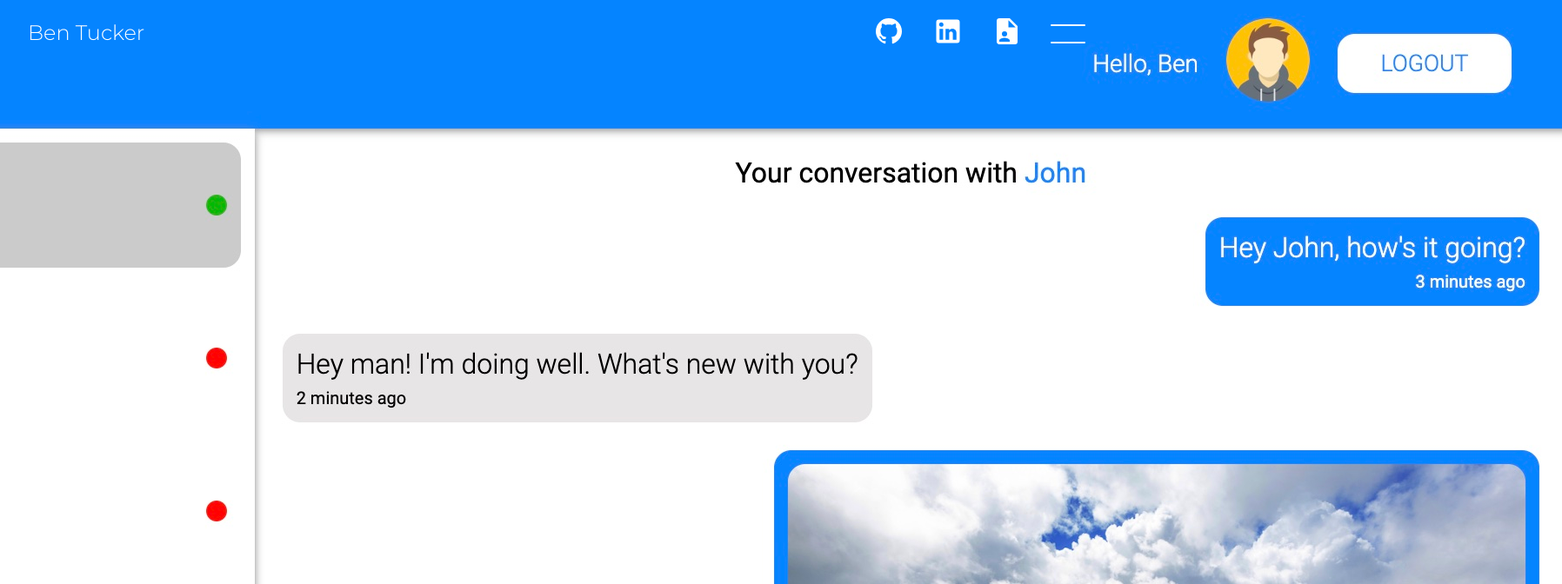
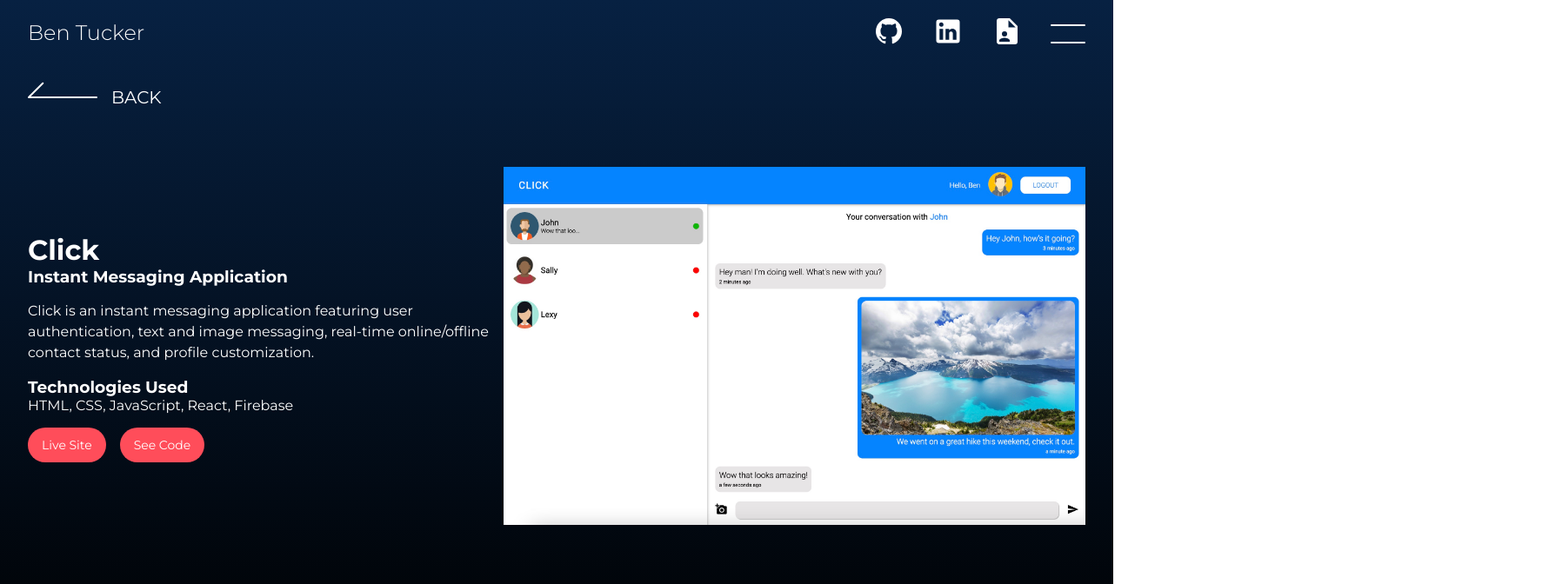
Before and after one commit to tenbucker4/ben-tucker, a React (Create React App) app: page /projects in a window 1280 px wide. Shown: the top 672 px of the page at 87% size, 1796 px wide, since content can reach past the window. Built offline with nearby package versions, Linux system fonts and the light colour scheme.

Commit message:
Finalizing layout of project page

```diff
--- a/src/components/Project.jsx
+++ b/src/components/Project.jsx
@@ -4,17 +4,25 @@ const Project = ({ imgSrc, title, type, description, stack }) => {
 
     return (
         <div className="project-container">
-            <img src={imgSrc} className="project-image"></img>
-            <h1 className="title">{title}</h1>
-            <h3 className="project-type">{type}</h3>
-            <div className="project-description">
-                <p>{description}</p>
-                <h3>Technologies Used</h3>
-                <p>{stack}</p>
+            <div className="project-text">
+                <div className="project-heading">
+                    <h1>{title}</h1>
+                    <h3>{type}</h3>
+                </div>
+                <div className="project-description">
+                    <p>{description}</p>
+                </div>
+                <div className="project-stack">
+                    <h3>Technologies Used</h3>
+                    <p>{stack}</p>
+                </div>
                 <div className='project-links-container'>
                     <button>Live Site</button>
                     <button>See Code</button>
                 </div>
+                </div>
+            <div className='project-media'>
+                <img src={imgSrc} className="project-image"></img>
             </div>
         </div>
     )
--- a/src/pages/Projects.jsx
+++ b/src/pages/Projects.jsx
@@ -1,4 +1,5 @@
 import React, { useState } from 'react'
+import { Link } from 'react-router-dom'
 import Header from '../components/Header'
 import allProjects from '../projects/allProjects'
 import Project from '../components/Project'
@@ -11,6 +12,14 @@ const Projects = ({ menuOpen, setMenuOpen }) => {
         <>
             <Menu menuOpen={menuOpen}/>
             <Header menuOpen={menuOpen} setMenuOpen={setMenuOpen} />
+            <Link to="/">
+                <div className="back-btn">
+                    <div className="arrow">
+                        <span className="arrow-wing"></span>
+                    </div>
+                    <p>BACK</p>
+                </div>
+            </Link>
             <div className='projects'>
                 {allProjects.map((project, index) => {
                     return (
--- a/src/projects/allProjects.js
+++ b/src/projects/allProjects.js
@@ -1,6 +1,14 @@
 import click from "../media/click.jpg";
 
 const allProjects = [
+    {
+        imgSrc: click,
+        title: "Click",
+        type: "Instant Messaging Application",
+        description:
+            "Click is an instant messaging application featuring user authentication, text and image messaging, real-time online/offline contact status, and profile customization.",
+        techStack: "HTML, CSS, JavaScript, React, Firebase",
+    },
     {
         imgSrc: click,
         title: "Click",
--- a/src/styles/projects.css
+++ b/src/styles/projects.css
@@ -1,27 +1,72 @@
+.back-btn {
+    position: fixed;
+    top: 100px;
+    left: 2rem;
+    display: flex;
+    align-items: center;
+    gap: 1rem;
+    font-size: 20px;
+    z-index: 8;
+}
+
+.back-btn .arrow {
+    position: relative;
+    width: 80px;
+    height: 2px;
+    z-index: 5;
+    background-color: white;
+    border-radius: 1px;
+}
+
+.arrow-wing {
+    position: absolute;
+    left: 0.5px;
+    width: 30%;
+    height: 2px;
+    border-radius: 1px;
+    background-color: white;
+    transition: all 0.3s ease-in-out;
+    transform-origin: left;
+    transform: rotate(-45deg);
+}
+
 .projects {
-    margin-bottom: 100px;
     position: relative;
-    width: 100%;
-    display: flex;
-    flex-direction: column;
-    align-items: center;
-    gap: 4rem;
+    height: 100vh;
+    width: 100vw;
+    overflow-y: scroll;
+    scroll-snap-type: y mandatory;
 }
 
 .project-container {
-    position: relative;
+    height: 100vh;
+    scroll-snap-align: start;
+    scroll-snap-stop: always;
+    width: 100vw;
+    overflow: hidden;
+    display: flex;
+    align-items: center;
+    padding: 0 2rem;
+}
+
+.project-text {
+    width: 45%;
     display: flex;
     flex-direction: column;
-    align-items: center;
-    transition: all 0.4s ease-in-out;
-    width: 70%;
-    height: calc(fit-content - 30px);
+    gap: 1rem;
 }
 
-.project-image,
-.project-title,
-.project-type,
-.project-description {
+.project-description p {
+    line-height: 24px;
+}
+
+.project-media {
+    width: 55%;
+}
+
+.project-media img {
+    width: 100%;
+    height: auto;
 }
 
 .project-image {
@@ -31,8 +76,13 @@
     transition: all 0.4s ease-in-out;
 }
 
-.project-description {
-    position: relative;
-    z-index: 0;
-    transition: all 0.4s ease-in-out;
+.project-links-container {
+    display: flex;
+    gap: 1rem;
 }
+
+.project-links-container button {
+    height: 2.5rem;
+    font-size: 14px;
+    padding: 0rem 1rem;
+}
```
